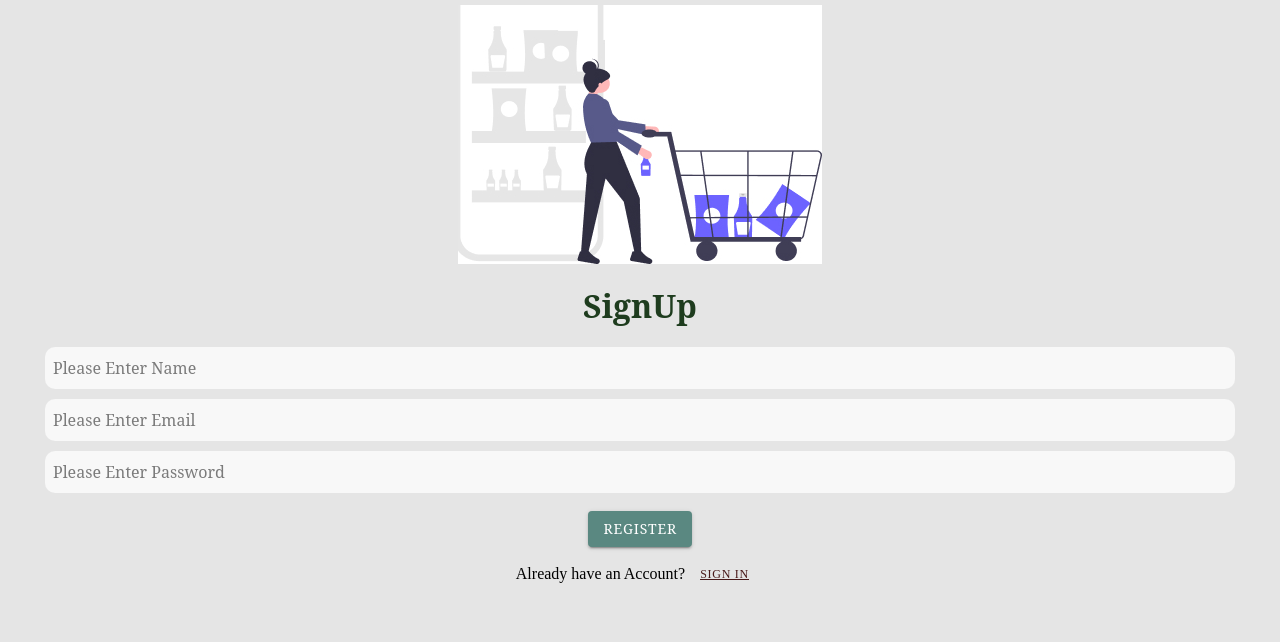
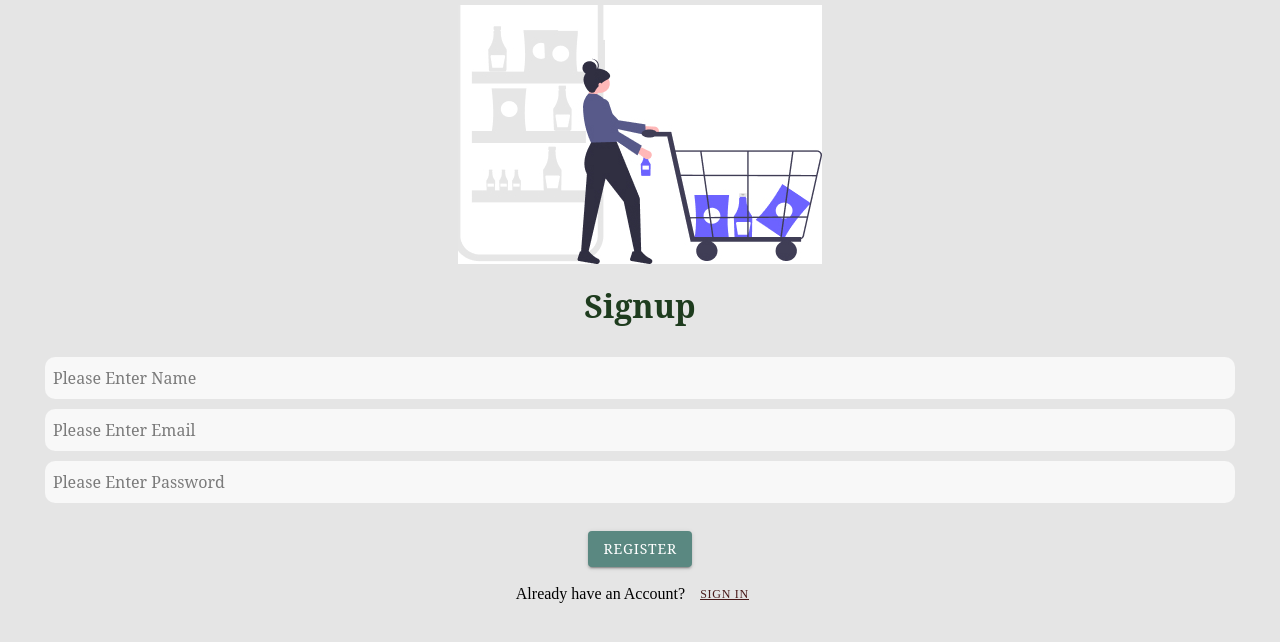
Before and after one commit to Vinodvatupalli/Furniture-App, a React (Create React App) app: page /signup in a window 1280 px wide. Shown: the top 642 px of the page. Built offline with nearby package versions, Linux system fonts and the light colour scheme; no server answers.

Commit message:
modified all files

```diff
--- a/src/App.jsx
+++ b/src/App.jsx
@@ -49,7 +49,7 @@ const App = () => (
 
 
           <Route exact path="/">
-            <Redirect to="/dashboard" />
+            <Redirect to="/home" />
           </Route>
         </IonRouterOutlet>
       </IonReactRouter>
--- a/src/pages/SignIn.css
+++ b/src/pages/SignIn.css
@@ -30,7 +30,7 @@
     font-size: 32px;
     line-height: 44px;
     padding-top: 25px;
-    padding-bottom: 15px;
+    padding-bottom: 25px;
 }
 
 .signin-email{
@@ -58,7 +58,7 @@ margin-right: 40px;
 background:#F8F8F8;
 border-radius: 10px;
 font-family: 'Noto Serif';
-margin-bottom: 10px;
+margin-bottom: 20px;
 margin-left: 40px;
 margin-right: 40px;
 
--- a/src/pages/SignIn.jsx
+++ b/src/pages/SignIn.jsx
@@ -31,7 +31,7 @@ const SignIn = () => {
   const [present,dismiss]= useIonToast();
   const [presentAlert]= useIonAlert();
 
-  const { signIn, user } = UserAuth();
+  const { signIn } = UserAuth();
 
 
   async function handleButtonClick(message) {
@@ -104,7 +104,7 @@ const SignIn = () => {
         <IonImg src="/assets/images/img2.jpg">
         </IonImg>
         </IonRow>
-        <IonRow className="signin-head">SignIn</IonRow>
+        <IonRow className="signin-head">Signin</IonRow>
         <IonRow className="signin-email">
           <IonInput
             className="signin-input-email"
--- a/src/pages/SignUp.css
+++ b/src/pages/SignUp.css
@@ -35,7 +35,7 @@
     font-weight: 600;
     font-size: 32px;
     padding-top: 20px;
-    padding-bottom: 20px;
+    padding-bottom: 30px;
 
 }
 
@@ -86,7 +86,7 @@
 
     margin-left: 40px;
     margin-right: 40px;
-    margin-bottom: 10px;
+    margin-bottom: 20px;
 
 }
 .signup-input-password{
--- a/src/pages/SignUp.jsx
+++ b/src/pages/SignUp.jsx
@@ -105,7 +105,7 @@ const SignUp = () => {
         <IonRow className="signup-img-main">
         <IonImg className="signup-image" src="/assets/images/img2.jpg"></IonImg>
         </IonRow>
-        <IonRow className="signup-head">SignUp</IonRow>
+        <IonRow className="signup-head">Signup</IonRow>
         <IonRow className="signup-name">
           <IonInput
             className="signup-input-name"
```
